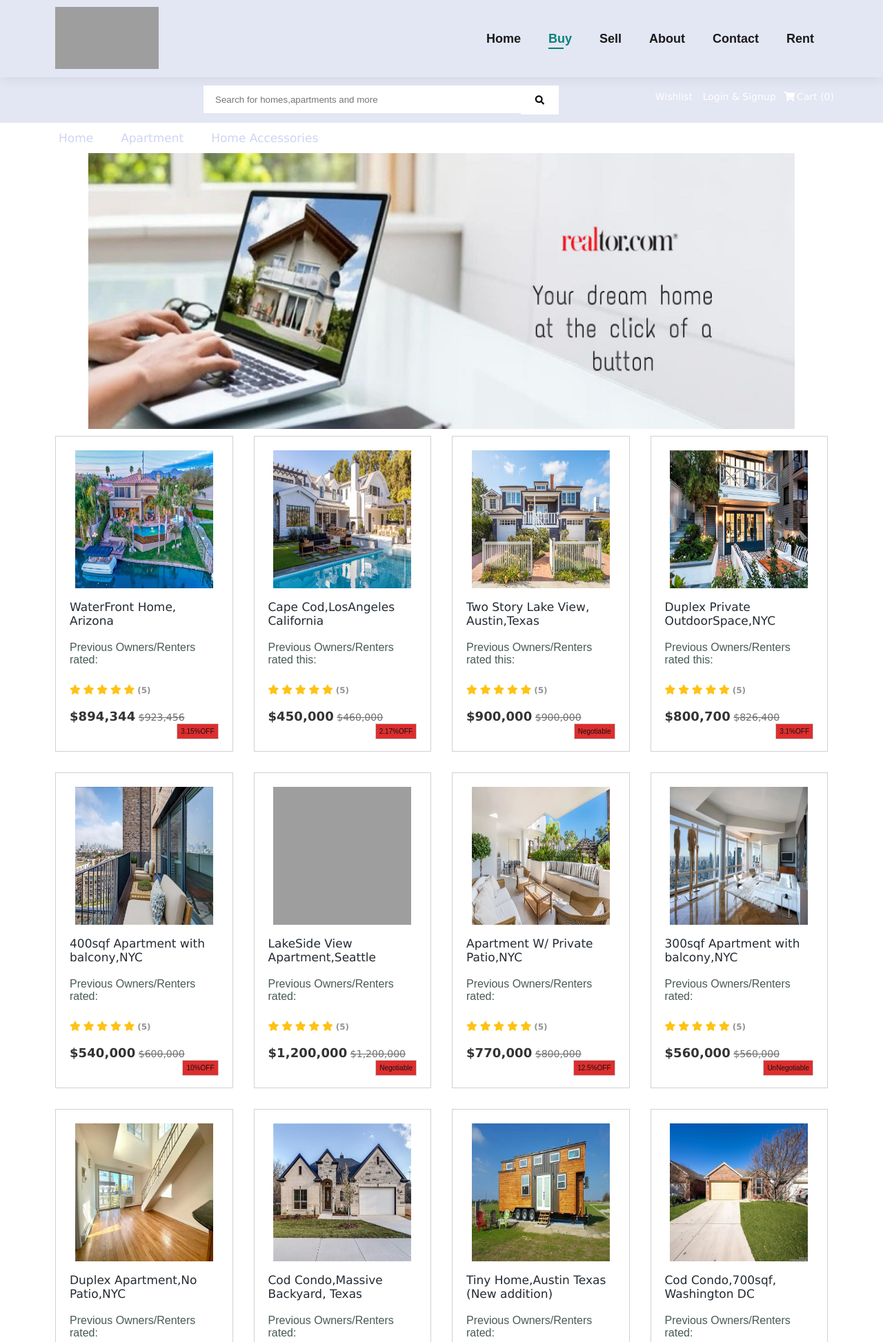
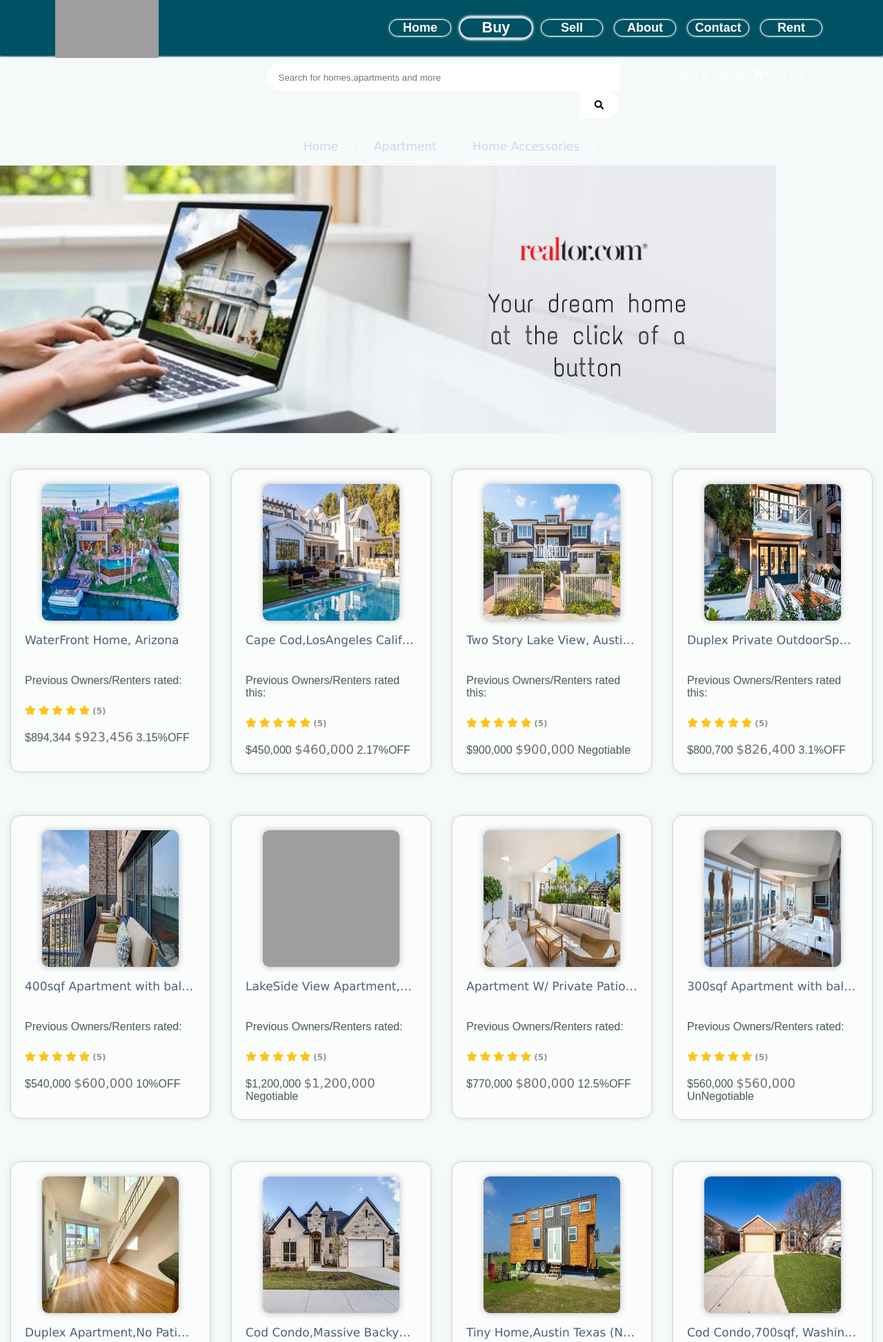
Before and after one commit to PashtrikZogaj2/Projekti-UEB-1, a PHP site: page /Buy.html in a window 1280 px wide. Shown: the top 1946 px of the page at 69% size. Run offline with PHP 8.4, Linux system fonts and the light colour scheme; grey boxes are pictures that could not be loaded.

Commit message:
Add files via upload

```diff
--- a/StyleBuy.css
+++ b/StyleBuy.css
@@ -1,4 +1,4 @@
-/*pjesa e bodyt edhe modifikimet e widthit*/
+/*pjesa e bodyt edhe modifikimet e widthit per diva*/
 
 html {
     -webkit-text-size-adjust:100%;
@@ -16,7 +16,7 @@ html {
 padding:0;
 outline:0
 }
-.container {
+#product-container {
 width:1150px;
 margin:0px auto;
 display:table;
@@ -129,6 +129,9 @@ p{
 
 body{
     width: 100%;
+    background-color:#e5edef50;
+
+
 }
 
 
@@ -139,12 +142,13 @@ body{
     align-items: center;
     justify-content: space-between;
     padding: 10px 80px;
-    background: #e3e6f3;
-    box-shadow: 0 5px 15px rgba(0, 0, 0, 0.06);
+    background: #005163;
     z-index: 999;
     position: sticky;
     top: 0;
+    height: 80px;
     left: 0;
+    box-shadow: 0 2px 2px #005163;
 }
 
 #navbar{
@@ -154,9 +158,18 @@ body{
 }
 
 #navbar li{
+    display: flex;
+    align-items: center;
+    justify-content: center;
     list-style: none;
-    padding: 0 20px;
+    padding: 1px 10px;
     position: relative;
+    margin: 8px;
+    border: 1px solid #ffffff;
+    border-radius: 14px;
+    box-shadow: 0 0 3px #ffffff;
+    width:90px;
+    transition: all 0.3s ease;
 }
 
 #navbar li a{
@@ -164,58 +177,59 @@ body{
     font-size: 100%;
     font-size: 18px;
     font-weight: 600;
-    color: #1a1a1a;
+    color: #ffffff;
     transition: 0.3s ease;
 }
-
+#navbar li:hover, #navbar li:has(a.active) {
+    border-bottom: 3px solid #ffffffcc;
+    border-top: 3px solid #ffffffcc;
+    border-right: 2px solid #ffffffcc;
+    border-left: 2px solid #ffffffcc;
+    transition: 0.1s;
+    margin:12px;
+    transform: scale(1.2);}
 #navbar li a:hover,
 #navbar li a.active {
-    color: #088178;
-
-}
-
-#navbar li a.active::after,
-#navbar li a:hover::after {
-    content: "";
-    width: 30%;
-    height: 2px;
-    background: #088178;
-    position: absolute;
-    bottom: -4px;
-    left: 20px;
-
+    transition:all 0.2s ease-in-out;
 }
 
 /*searchi*/
 .search-panel {
-    background:#e3e6f3;
+    background:transparent;
     padding: 12px 0px;
+    align-self: start;
+
   }
   .search-textbox {
     padding-left: 16px;
     height: 40px;
     width: 80%;
     border: 1px solid #fff;
-    float: left;
+    margin-left: 130.5px;
+    border-bottom-left-radius: 20px;
+    border-top-left-radius: 20px;
+
   }
   .search-button {
-    height: 42px;
+    height: 40px;
     width: 55px;
     border: none;
     background: white;
-    float: left;
+    float: right;
+    border-bottom-right-radius: 20px;
+    border-top-right-radius: 20px;
   }
   .search-button i {
     color: black;
   }
   .cart-sect {
     list-style: none;
-    float: right;
     margin-top: 8px;
   }
   .cart-sect li {
   float: left;
     padding: 0px 6px;
+
   }
   .cart-sect li a {
     font-size: 14px;
@@ -230,6 +244,18 @@ body{
 
 .main-menu {
     list-style: none;
+    display:flex;
+    justify-content: center;
+
+
+
+  }
+  .menu{
+    align-self: end;
+
+    width: fit-content;
+    justify-self: center;
+
 
   }
   .main-menu a {
@@ -238,41 +264,90 @@ body{
     font-size: 17px;
     font-family: Verdana, Geneva, Tahoma, sans-serif;
     text-decoration: none;
+
   }
   .main-menu li {
 
-   float: left;
+    border: 1px solid #ffffff;
     padding: 12px 20px;
+    border-radius: 20px;
+    margin: 5px;
+transition: all 0.2s ease-in-out;
+background-color: #ffffff20;
   }
-  .slider{
+  .main-menu li:hover{
+    transform: scale(1.1);
+    box-shadow: 0 0 4px white;
 
-        display: block;
+  }
+
+  #bg{
+    display:grid;
+    grid-template-columns: 100%;
+    grid-template-rows: 50% 50%;
         margin-left: auto;
         margin-right: auto;
-        width: 80%;
-        height: 400px;
-
+        width: 100%;
+        height: 512px;
+    background-image: url(banner2up.png);
+    background-size:contain;
+    background-repeat: no-repeat;
+    box-shadow: inset 0 0 0 1000px #00181d90;
+  }
+  #bgshadow{
+    box-shadow: 0 0 100px 300px #00181d20;
   }
 /*Listingat edhe ratings*/
 .product-section {
-    padding-top: 10px;
+    padding-top: 50px;
     padding-left:15px;
     padding-right:15px;
-	margin-bottom:20px;
+    margin-bottom:60px;
+    min-height: 442px;
+    max-height: 442px;
+
     }
     .product-img {
     width:200px;
     height:200px;
+    border-radius: 10px;
+    border:1px solid #d2d8df;
+    box-shadow:0px 0px 10px rgba(0, 0, 0, 0.2) ;
     }
     .product-img-center {
     text-align:center;
     }
     .product-border {
-	border: 1px solid #d1d1d1;
+    border: 1px solid #d2d8df;
     padding:20px;
+    background-color: #ffffff90;
+    box-shadow: 0px 0px 10px rgba(0, 0, 0, 0.1);
+    border-radius: 15px;
+    }
+    a, a:hover, a:focus, a:active {
+        text-decoration: none;
+
+   }
+    .product-name {
+        max-width: 410px;
+        height: 40px;
+        overflow: hidden;
+        text-overflow: ellipsis;
+        white-space: nowrap;
+        color: #4b6177;
+        text-decoration: none;
+        font-size: 17px;
+        font-family: Verdana, Geneva, Tahoma, sans-serif;
+    }
+    .product-title{
+        color:#005163 ;
+    }
+    .product-title a {
+        color:inherit;
     }
     .product-name a {
-	color: #232b33;
+
+    color: inherit;
     text-decoration: none;
     font-size: 17px;
     font-family: Verdana, Geneva, Tahoma, sans-serif;
@@ -288,31 +363,42 @@ body{
     font-size: 12px;
     font-family: Verdana, Geneva, Tahoma, sans-serif;
     }
-.product-discounted-price {
-	color: #333;
+
+    .product-original-price {
+        color: #6f6f6f;
         font-size: 18px;
-	letter-spacing: 0.1px;
-	font-weight: 600;
+        display: online;
         font-family: Verdana, Geneva, Tahoma, sans-serif;
     }
+
+
     .product-original-price {
-	color: #6f6f6f;
-	text-decoration: line-through;
-	font-size:14px;
-	font-family: Verdana, Geneva, Tahoma, sans-serif;
+    margin-top:10px;
+
     }
-.product-discount {
-	border: 1px solid #ccc;
-	background: #dd2e2e;
-	display: inline-block;
-	font-size: 10px;
-	color: #141313;
-	padding: 5px;
-	border-radius: 1px;
-	float:right;
+    .product-border {
+        max-height: 442px;
+        border: 1px solid #d1d1d1;
+        padding: 20px;
+        transition: box-shadow 0.3s ease;
     }
-.product-price {
-	margin-top:15px;
+
+    .product-border:hover {
+        box-shadow: 0 0 15px rgba(0, 0, 0, 0.3);
+    }
+    .product-border {
+
+        cursor: pointer;
+    }
+    .product-border {
+
+        transition: box-shadow 0.3s ease, transform 0.3s ease;
+    }
+    .product-border:hover {
+
+        background-color: #f8f8f8;
+        opacity: 0.9;
+        transform: scale(1.02);
     }
 
 
@@ -343,10 +429,32 @@ body{
     float:left;
     padding:15px 0px;
     }
+    .Negotiable{
+        color:white;
+        border:1px solid rgb(2, 78, 2);
+        box-shadow: 0 0 2px 1px rgb(2, 78, 2);
+        padding: 2px 10px;
+        border-radius: 12px;
+        background-color: green;
+
+    }
+    .Fixed{
+        color:white;
+        border:1px solid rgb(83, 2, 2);
+        box-shadow: 0 0 2px 1px rgb(83, 2, 2);
+        padding: 2px 10px;
+        border-radius: 12px;
+        background-color: red;
+
+    }
+
+    /* footer page */
+
     footer {
         display: flex;
         flex-wrap: wrap;
         justify-content: space-between;
+        background-color: #005163;
     }
 
     footer .col{
```
Lines whose indentation alone changed are shown as unchanged.
